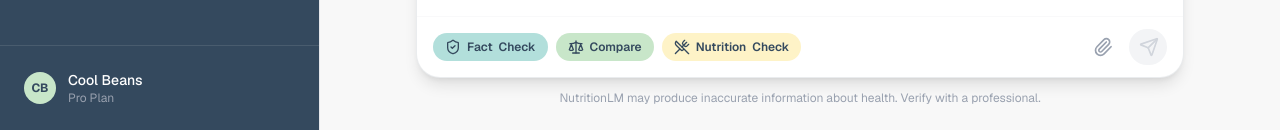
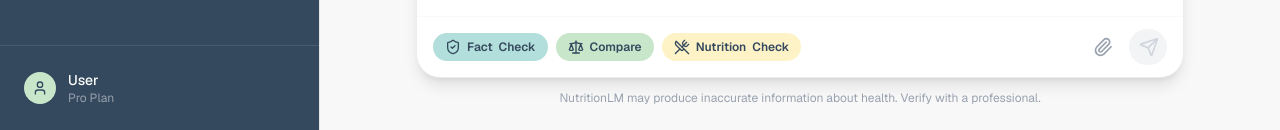
Before and after one commit to Chelle007/NutritionLM, a Next.js app: page / in a window 1280 px wide. Shown: the part 670-800 px from the top of the page. Built offline with nearby package versions, Linux system fonts and the light colour scheme; no server answers.

Commit message:
change sidebar profile

```diff
--- a/app/components/Sidebar.js
+++ b/app/components/Sidebar.js
@@ -1,8 +1,9 @@
 "use client";
 
-import React from 'react';
+import React, { useState, useEffect } from 'react';
 import Link from 'next/link';
-import { Sparkles, Menu, X, Plus, FileText } from 'lucide-react';
+import { Sparkles, Menu, X, Plus, FileText, User } from 'lucide-react';
+import { createBrowserClient } from "@supabase/ssr";
 import {
     COLOR_SECONDARY_LIGHT,
     COLOR_ACCENT_DARK,
@@ -15,6 +16,31 @@ export default function Sidebar({
     isMobile,
     sources = []
 }) {
+    const [userFullName, setUserFullName] = useState('User');
+
+    useEffect(() => {
+        async function loadUser() {
+            const supabase = createBrowserClient(
+                process.env.NEXT_PUBLIC_SUPABASE_URL ?? "",
+                process.env.NEXT_PUBLIC_SUPABASE_PUBLISHABLE_KEY ?? ""
+            );
+
+            const { data: { user } } = await supabase.auth.getUser();
+            if (!user) return;
+
+            const { data } = await supabase
+                .from("users")
+                .select("full_name")
+                .eq("id", user.id)
+                .single();
+
+            if (data?.full_name) {
+                setUserFullName(data.full_name);
+            }
+        }
+        loadUser();
+    }, []);
+
     return (
         <>
             <div
@@ -106,11 +132,11 @@ export default function Sidebar({
                         className="flex items-center gap-3 p-2 hover:bg-white/10 rounded-lg cursor-pointer transition-colors"
                         onClick={() => isMobile && setIsSidebarOpen(false)}
                     >
-                        <div className="w-8 h-8 rounded-full flex items-center justify-center font-bold text-xs shrink-0" style={{ backgroundColor: COLOR_SECONDARY_LIGHT, color: COLOR_ACCENT_DARK }}>
-                            CB
+                        <div className="w-8 h-8 rounded-full flex items-center justify-center shrink-0" style={{ backgroundColor: COLOR_SECONDARY_LIGHT, color: COLOR_ACCENT_DARK }}>
+                            <User className="w-4 h-4" style={{ color: COLOR_ACCENT_DARK }} />
                         </div>
                         <div className={`flex-1 ${isMobile ? '' : (isSidebarOpen ? '' : 'hidden')}`}>
-                            <div className="text-sm font-medium text-white">Cool Beans</div>
+                            <div className="text-sm font-medium text-white">{userFullName}</div>
                             <div className="text-xs text-gray-400">Pro Plan</div>
                         </div>
                     </Link>
```
